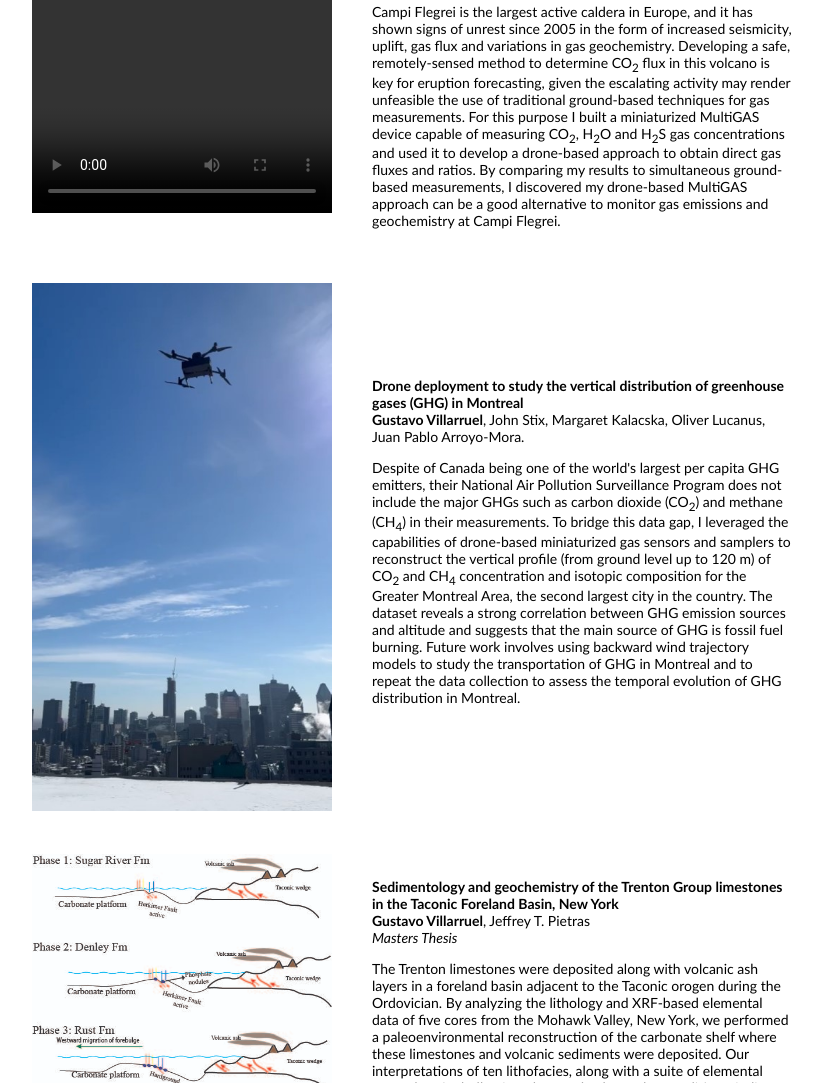
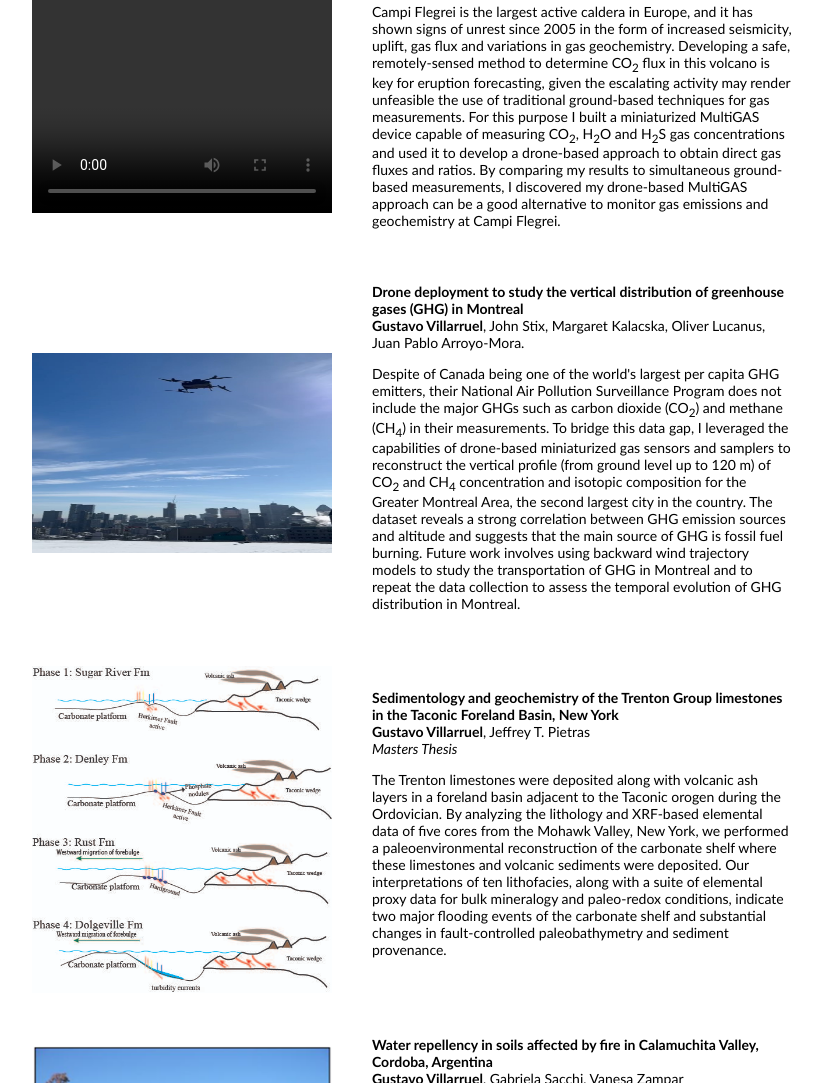
Before and after one commit to gustavovillarruel/gustavovillarruel.github.io, a plain HTML site: page index.html in a window 1280 px wide. Shown: the part 646-1729 px from the top of the page, without its empty margins (228-1049 px from the left). Drawn offline with Linux system fonts and the light colour scheme.

Commit message:
Update index.html

```diff
--- a/index.html
+++ b/index.html
@@ -75,7 +75,7 @@
 
          <tr onmouseout="nlt_stop()" onmouseover="nlt_start()">
           <td style="padding:20px;width:25%;vertical-align:middle">
-            <img src='images/MTL_GHG.jpg' width="300">
+            <img src='images/MTL_GHG.jpg' width="300" height="200">
           </td>
           <td style="padding:20px;width:75%;vertical-align:middle">
             <papertitle> Drone deployment to study the vertical distribution of greenhouse gases (GHG) in Montreal  </papertitle>
```
